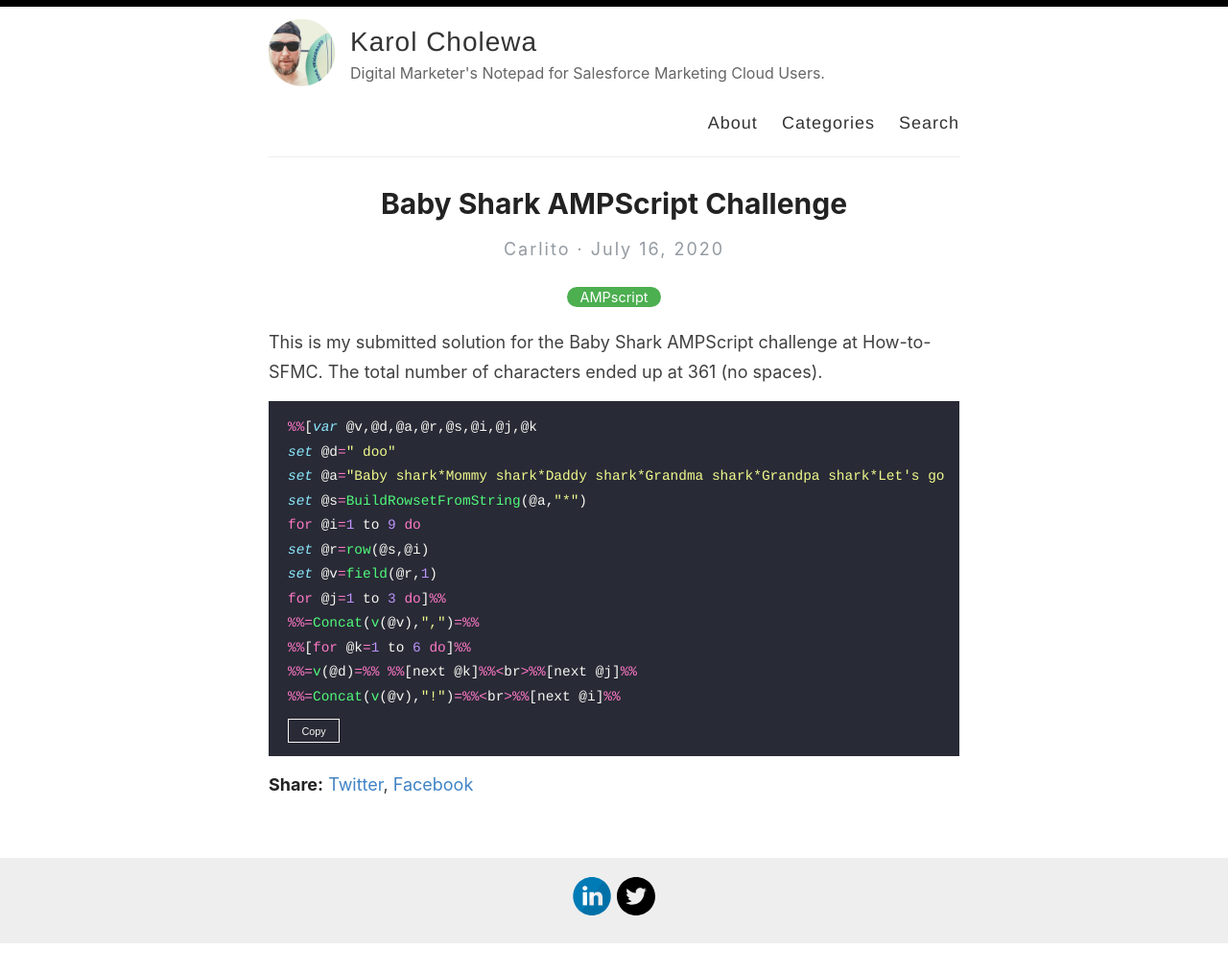
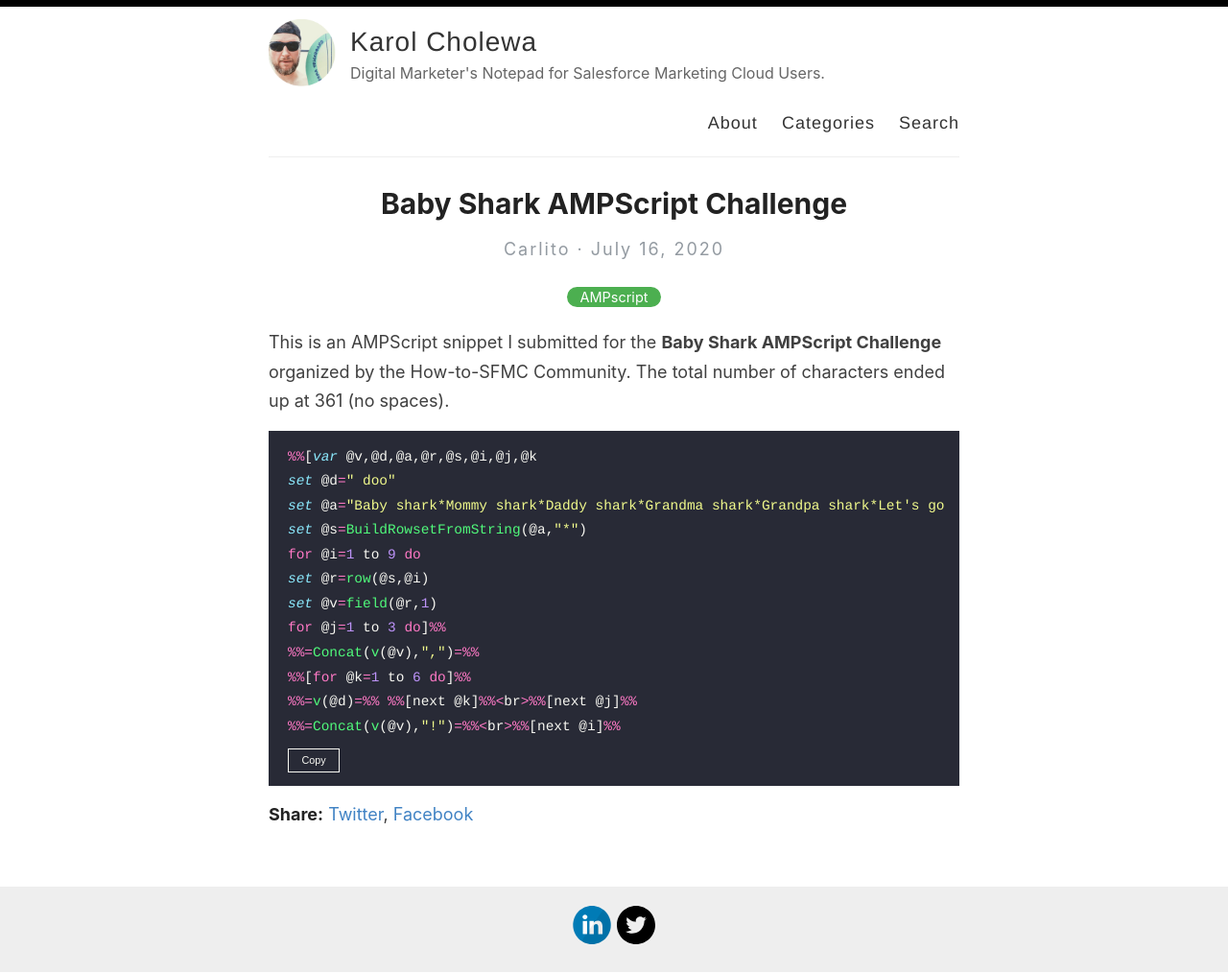
Before and after one commit to karolcholewa/blog, a Jekyll site: the page built from _posts/2020-07-16-babyshark-ampscrip-challenge.md, in a window 1280 px wide. Shown: the whole page at 96% size. Built offline with Jekyll 4.4.1, drawn with Linux system fonts in a browser that asks for light colours; before the commit the page ends 983 px from its top, so only the background shows below that.

Commit message:
cleaned up posts

````diff
--- a/_posts/2020-07-16-babyshark-ampscrip-challenge.md
+++ b/_posts/2020-07-16-babyshark-ampscrip-challenge.md
@@ -3,8 +3,7 @@ layout: post
 title: "Baby Shark AMPScript Challenge"
 categories: AMPscript
 ---
-This is my submitted solution for the Baby Shark AMPScript challenge at How-to-SFMC.
-The total number of characters ended up at 361 (no spaces).
+This is an AMPScript snippet I submitted for the **Baby Shark AMPScript Challenge** organized by the How-to-SFMC Community. The total number of characters ended up at 361 (no spaces).
 
 
 ```javascript
````
Also changed, not shown: _posts/2021-05-02-rapid-app-in-cloud-pages.md (+1 -1 lines), _sandbox/2020-04-14-flippingbook-tip.md (renamed from _posts/2020-04-14-flippingbook-tip.md).
